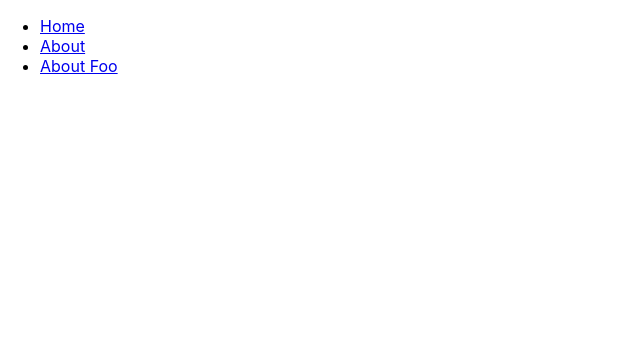
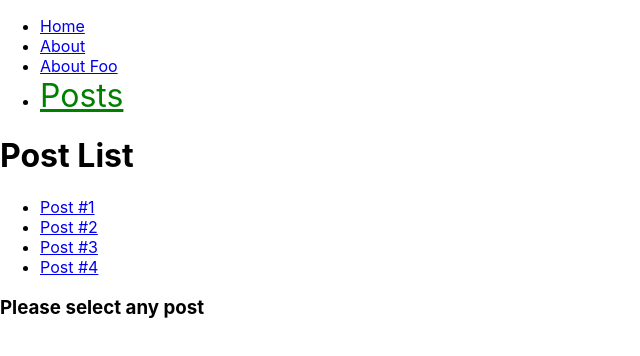
Before and after one commit to DianaLeee/TIL, a React (Create React App) app in the folder coding/animal-crossing/: page /posts in a window 1280 px wide. Shown: the top 356 px of the page, without its empty margins (0-640 px from the left). Built offline with nearby package versions, Linux system fonts and the light colour scheme.

Commit message:
Set Post page routing

```diff
--- a/coding/animal-crossing/src/components/Menu.tsx
+++ b/coding/animal-crossing/src/components/Menu.tsx
@@ -1,18 +1,33 @@
 import React from "react";
-import { Link } from "react-router-dom";
+import { NavLink } from "react-router-dom";
 
 const Menu = () => {
+  const activeStyle = {
+    color: "green",
+    fontSize: "2rem",
+  };
   return (
     <div>
       <ul>
         <li>
-          <Link to="/">Home</Link>
+          <NavLink exact to="/" activeStyle={activeStyle}>
+            Home
+          </NavLink>
         </li>
         <li>
-          <Link to="/about">About</Link>
+          <NavLink exact to="/about" activeStyle={activeStyle}>
+            About
+          </NavLink>
         </li>
         <li>
-          <Link to="/about/foo">About Foo</Link>
+          <NavLink to="/about/foo" activeStyle={activeStyle}>
+            About Foo
+          </NavLink>
+        </li>
+        <li>
+          <NavLink to="/posts" activeStyle={activeStyle}>
+            Posts
+          </NavLink>
         </li>
       </ul>
     </div>
--- /dev/null
+++ b/coding/animal-crossing/src/pages/Post.tsx
@@ -0,0 +1,7 @@
+import React from "react";
+
+const Post = ({ match }: any) => {
+  return <div>Post {match.params.id} </div>;
+};
+
+export default Post;
--- /dev/null
+++ b/coding/animal-crossing/src/pages/Posts.tsx
@@ -0,0 +1,31 @@
+import React from "react";
+import { Link, Route } from "react-router-dom";
+import { Post } from "../pages";
+
+const Posts = ({ match }: any) => {
+  return (
+    <div>
+      <h1>Post List</h1>
+      <ul>
+        <li>
+          <Link to={`${match.url}/1`}>Post #1</Link>
+        </li>
+        <li>
+          <Link to={`${match.url}/2`}>Post #2</Link>
+        </li>
+        <li>
+          <Link to={`${match.url}/3`}>Post #3</Link>
+        </li>
+        <li>
+          <Link to={`${match.url}/4`}>Post #4</Link>
+        </li>
+      </ul>
+      {/* Post id가 주어지지 않는 경우 */}
+      <Route exact path={match.url} render={() => <h3>Please select any post</h3>}></Route>
+      {/* Post id가 주어진 경우 */}
+      <Route path={`${match.url}/:id`} component={Post}></Route>
+    </div>
+  );
+};
+
+export default Posts;
--- a/coding/animal-crossing/src/pages/index.tsx
+++ b/coding/animal-crossing/src/pages/index.tsx
@@ -1,2 +1,4 @@
 export { default as Home } from "./Home";
 export { default as About } from "./About";
+export { default as Posts } from "./Posts";
+export { default as Post } from "./Post";
--- a/coding/animal-crossing/src/shared/App.tsx
+++ b/coding/animal-crossing/src/shared/App.tsx
@@ -1,6 +1,6 @@
 import React, { Component } from "react";
 import { Route, Switch } from "react-router-dom";
-import { Home, About } from "../pages/index";
+import { Home, About, Posts } from "../pages/index";
 import Menu from "../components/Menu";
 
 class App extends Component {
@@ -10,11 +10,10 @@
         <Menu />
         <Route exact path="/" component={Home} />
         <Switch>
-          {/* 위치 주의! */}
-          {/* params 사용하기 */}
           <Route path="/about/:name" component={About} />
           <Route path="/about" component={About} />
         </Switch>
+        <Route path="/posts" component={Posts} />
       </div>
     );
   }
```
